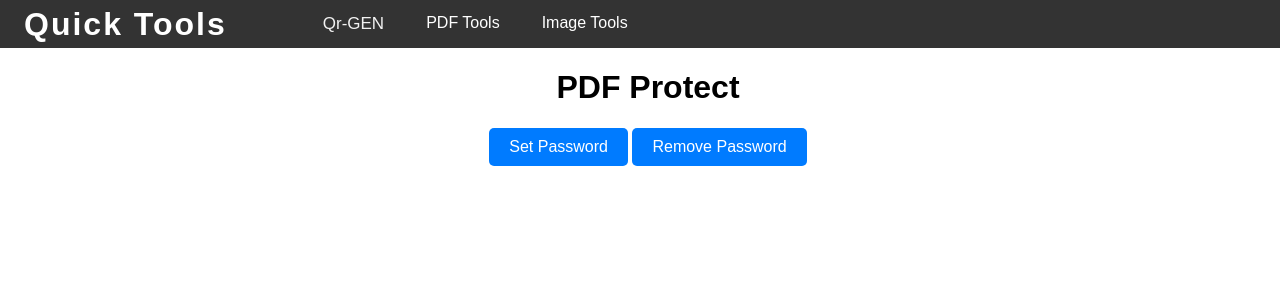
After one commit to Kali452345/Quick_Tools, a Flask app: page /pdfprotect in a window 1280 px wide. The commit adds this page. Shown: the top 300 px of the page. Run offline with Flask 3, Linux system fonts and the light colour scheme; some libraries are stand-ins or nearby versions.

Commit message:
added pdf protect and image converter

```diff
--- a/main.py
+++ b/main.py
@@ -1,13 +1,15 @@
+import logging
 import os
 import uuid
-import logging
+from logging import exception
 from flask import Flask, render_template, request, abort, send_file
 from pdf2docx import Converter
-from pypdf import PdfWriter
+from pypdf import PdfWriter, PdfReader
 import subprocess
 import qrcode
 import io
 import base64
+from PIL import Image
 
 
 import tempfile
@@ -120,7 +122,7 @@ def wordtopdf():
             download_name=pdf_name
         )
 # python
-from pypdf import PdfReader, PdfWriter
+
 
 @app.route('/pdfmerge', methods=['GET', 'POST'])
 def pdfmerge():
@@ -203,8 +205,113 @@ def pdfcompress():
         as_attachment=True,
         download_name=f"compressed_{filename}",
     )
+@app.route('/pdfprotect', methods=['GET', 'POST'])
+def pdfprotect():
+    if request.method == 'GET':
+        return render_template('pdfprotect.html', active_page='pdfprotect')
+
+    # Handle Set Password form
+    if 'pdfprotect' in request.files:
+        pdf_file = request.files['pdfprotect']
+        password = request.form.get('password')
+        if not pdf_file or not password:
+            abort(400, "PDF file and password are required")
+        filename = pdf_file.filename or 'upload.pdf'
+        safe_name = secure_filename(filename)
+        safe_name = f"{uuid.uuid4().hex}_{safe_name}"
+        try:
+            with tempfile.TemporaryDirectory() as tmpdir:
+                pdf_path = os.path.join(tmpdir, safe_name)
+                pdf_file.save(pdf_path)
+                reader = PdfReader(pdf_path)
+                writer = PdfWriter()
+                for page in reader.pages:
+                    writer.add_page(page)
+                writer.encrypt(password)
+                out_buf = io.BytesIO()
+                writer.write(out_buf)
+                out_buf.seek(0)
+        except Exception:
+            logging.exception("Protection failed")
+            abort(500, "Protection failed")
+        return send_file(
+            out_buf,
+            mimetype="application/pdf",
+            as_attachment=True,
+            download_name=f"protected_{filename}"
+        )
+    # If no file was uploaded, return an error
+    return "No file uploaded.", 400
 
 
 
+@app.route('/pdfunprotect', methods=['POST'])
+def pdfunprotect():
+    if 'pdfunprotect' not in request.files:
+        return "No file uploaded.", 400
+    pdf_file = request.files['pdfunprotect']
+    password = request.form.get('password')
+
+    if not pdf_file.filename.endswith('.pdf'):
+        return "Invalid file type. Please upload a PDF.", 400
+
+    try:
+        pdf_stream = io.BytesIO(pdf_file.read())
+        reader = PdfReader(pdf_stream)
+
+        if reader.is_encrypted:
+            if not password:
+                return "PDF is encrypted. Please provide the password.", 400
+            if reader.decrypt(password) == 0:
+                return "Wrong password.", 401
+
+        writer = PdfWriter()
+        for page in reader.pages:
+            writer.add_page(page)
+
+        output_stream = io.BytesIO()
+        writer.write(output_stream)
+        output_stream.seek(0)
+
+        return send_file(
+            output_stream,
+            mimetype='application/pdf',
+            as_attachment=True,
+            download_name='decrypted_pdf.pdf'
+        )
+
+    except Exception as e:
+        return f"Error processing PDF: {e}", 500
+
+@app.route('/imageconvert', methods=['GET', 'POST'])
+def imageconvert():
+    if request.method == 'GET':
+        return render_template('imageconvert.html', active_page='imageconvert')
+    if 'image' not in request.files:
+        abort(400, "No file uploaded")
+    file = request.files['image']
+
+    if file.filename == '':
+        return "No selected file", 400
+
+    if file:
+        try:
+            # Open the image using Pillow
+            img = Image.open(file.stream)
+
+            # Perform conversion (e.g., to JPEG)
+            output_format = request.form.get('format', 'JPEG').upper()
+
+            # Create an in-memory byte stream for the output image
+            img_io = io.BytesIO()
+            img.save(img_io, format=output_format)
+            img_io.seek(0)  # Rewind the stream to the beginning
+
+            # Send the converted image as a file
+            return send_file(img_io, mimetype=f'image/{output_format.lower()}', as_attachment=True,
+                             download_name=f'converted_image.{output_format.lower()}')
+
+        except Exception as e:
+            return f"Error processing image: {e}", 500
 if __name__ == '__main__':
-    app.run(debug=True)
+    app.run(host='0.0.0.0', port=5000,debug=True)
--- a/templates/base.html
+++ b/templates/base.html
@@ -134,9 +134,20 @@
                     <a {% if active_page == 'wordtopdf' %}class="active"{% endif %} href="/wordtopdf">Word to Pdf</a>
                     <a {% if active_page == 'pdfmerge' %}class="active"{% endif %} href="/pdfmerge">Pdf Merge</a>
                     <a {% if active_page == 'pdfcompress' %}class="active"{% endif %} href="/pdfcompress">Pdf Compress</a>
+                     <a {% if active_page == 'pdfprotect' %}class="active"{% endif %} href="/pdfprotect">Pdf Protect</a>
+                </div>
+            </div>
+            <div class="dropdown">
+                <button class="dropbtn">Image Tools
+                    <i class="fa fa-caret-down"></i>
+                </button>
+                <div class="dropdown-content">
+                    <a {% if active_page == 'imageconvert' %}class="active"{% endif %} href="/imageconvert">Image Converter</a>
+
                 </div>
             </div>
         </div>
+
     </div>
 
     <div style="padding-left:16px">
--- /dev/null
+++ b/templates/pdfprotect.html
@@ -0,0 +1,44 @@
+{% extends "base.html" %}
+
+{% block title %}PDF Protect{% endblock %}
+
+{% block content %}
+<h1 style="text-align: center;">PDF Protect</h1>
+<div style="text-align:center;">
+  <button id="setPasswordBtn" class="my-button">Set Password</button>
+  <button id="removePasswordBtn" class="my-button">Remove Password</button>
+</div>
+
+<!-- Set Password Form -->
+<form id="setPasswordForm" style="display:none; text-align:center;" action="/pdfprotect" method="post" enctype="multipart/form-data">
+  <label for="pdf_upload_set">Upload PDF file:</label>
+  <input type="file" id="pdf_upload_set" name="pdfprotect" accept="application/pdf" required>
+  <br><br>
+  <label for="password_set">Password:</label>
+  <input type="text" id="password_set" name="password" required>
+  <br><br>
+  <input class="my-button" type="submit" value="Set Password">
+</form>
+
+<!-- Remove Password Form -->
+<form id="removePasswordForm" style="display:none; text-align:center;" action="/pdfunprotect" method="post" enctype="multipart/form-data">
+  <label for="pdf_upload_remove">Upload PDF file:</label>
+  <input type="file" id="pdf_upload_remove" name="pdfunprotect" accept="application/pdf" required>
+  <br><br>
+  <label for="password_remove">Current Password:</label>
+  <input type="text" id="password_remove" name="password" required>
+  <br><br>
+  <input class="my-button" type="submit" value="Remove Password">
+</form>
+
+<script>
+  document.getElementById('setPasswordBtn').onclick = function() {
+    document.getElementById('setPasswordForm').style.display = 'block';
+    document.getElementById('removePasswordForm').style.display = 'none';
+  };
+  document.getElementById('removePasswordBtn').onclick = function() {
+    document.getElementById('setPasswordForm').style.display = 'none';
+    document.getElementById('removePasswordForm').style.display = 'block';
+  };
+</script>
+{% endblock %}
```
Also changed, not shown: templates/imageconvert.html (added, +58 -0 lines), templates/test html.html (added, +15 -0 lines).
